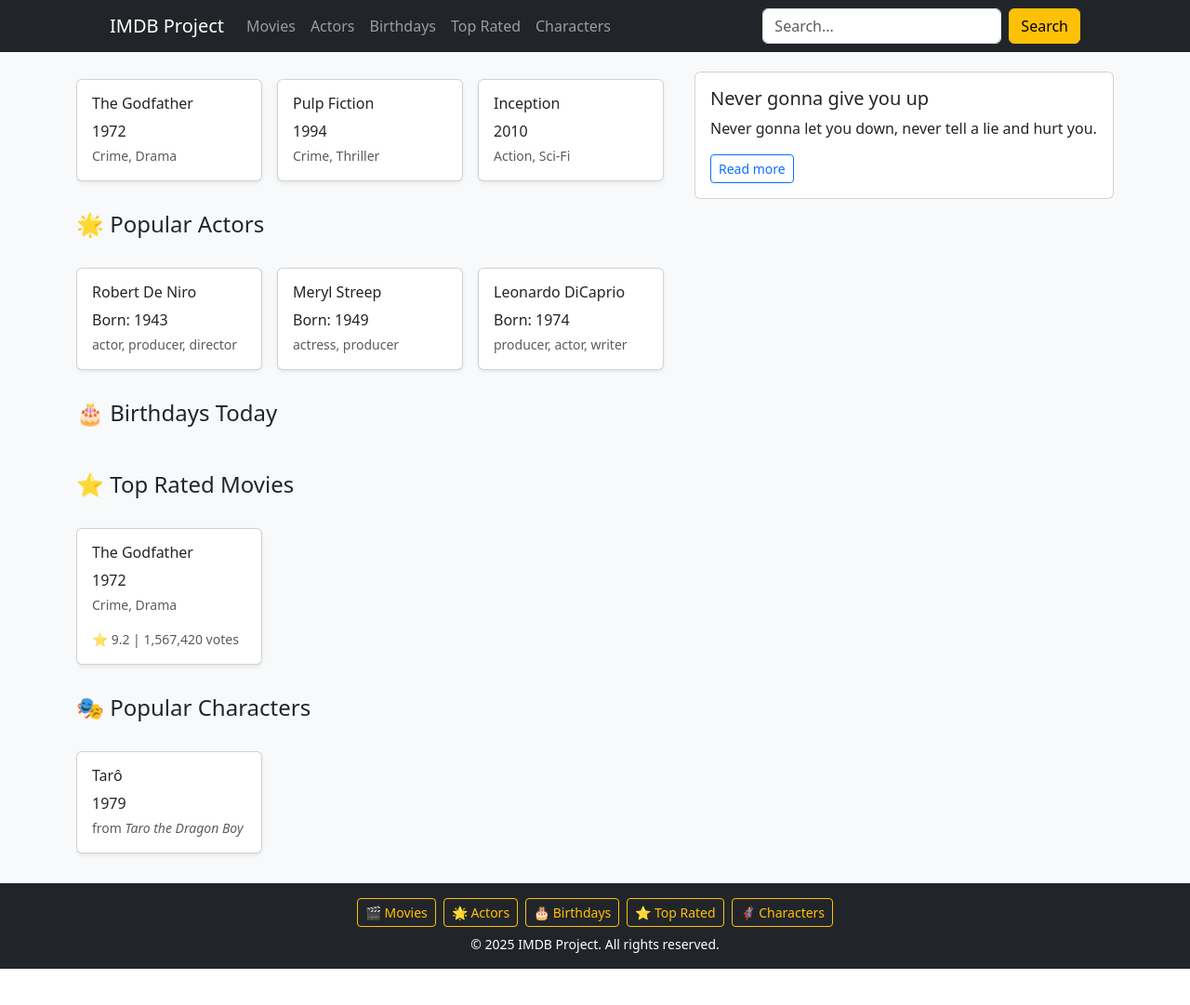
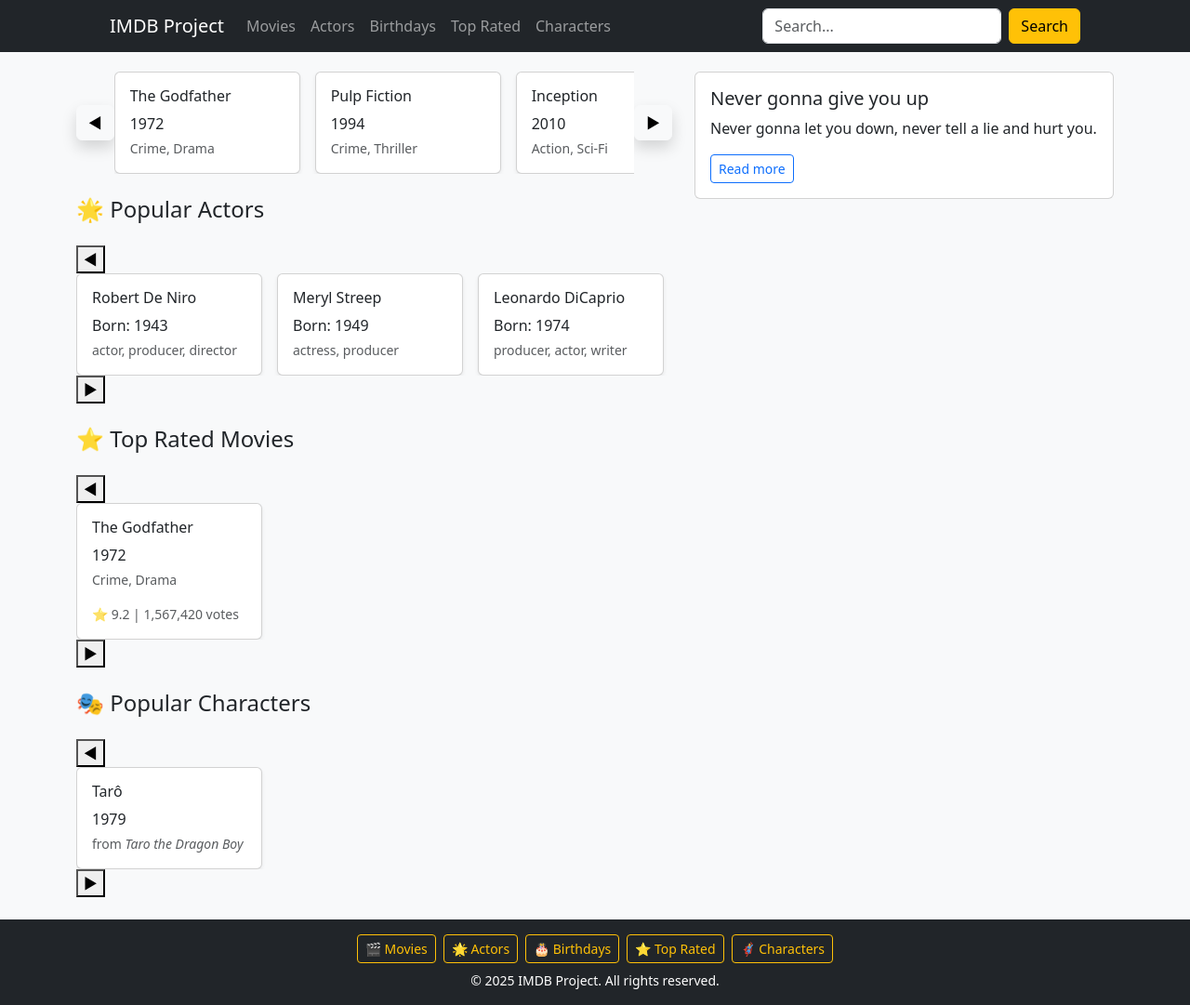
Before and after one commit to Michaellww/IMDB-group-project, a PHP site: page / in a window 1280 px wide. Shown: the whole page at 93% size. Before the commit the page ends 1042 px from the top, so only its background shows below. Run offline with PHP 8.4, Linux system fonts and the light colour scheme.

Commit message:
doing the arrow hover for the panes.

```diff
--- a/Skeleton/imdb-php/PHP/index.php
+++ b/Skeleton/imdb-php/PHP/index.php
@@ -31,8 +31,13 @@
                         </a>
                     </h4>
 
-
-                    <div class="d-flex overflow-auto gap-3 py-2" id="movie-results">
+                    <div class="position-relative">
+                        <div class="d-flex align-items-center justify-content-center">
+                            <button class="scroll-arrow btn btn-light shadow" onclick="scrollPane('movie-results', -1)">
+                                &#9664;
+                            </button>
+                            <div class="scroll-wrapper overflow-hidden" style="max-width: 100%; width: 660px;">
+                                <div class="d-flex gap-3" id="movie-results">
                                     <div class="card shadow-sm" style="min-width: 200px;">
                                         <div class="card-body">
                                             <h6 class="card-title text-truncate" title="The Godfather">The Godfather</h6>
@@ -54,7 +59,35 @@
                                             <p class="card-text text-muted small">Action, Sci-Fi</p>
                                         </div>
                                     </div>
-                        <!-- Add more cards as needed -->
+                                    <div class="card shadow-sm" style="min-width: 200px;">
+                                        <div class="card-body">
+                                            <h6 class="card-title text-truncate" title="The Godfather">The Godfather</h6>
+                                            <p class="card-text mb-1">1972</p>
+                                            <p class="card-text text-muted small">Crime, Drama</p>
+                                        </div>
+                                    </div>
+                                    <div class="card shadow-sm" style="min-width: 200px;">
+                                        <div class="card-body">
+                                            <h6 class="card-title text-truncate" title="Pulp Fiction">Pulp Fiction</h6>
+                                            <p class="card-text mb-1">1994</p>
+                                            <p class="card-text text-muted small">Crime, Thriller</p>
+                                        </div>
+                                    </div>
+                                    <div class="card shadow-sm" style="min-width: 200px;">
+                                        <div class="card-body">
+                                            <h6 class="card-title text-truncate" title="Inception">Inception</h6>
+                                            <p class="card-text mb-1">2010</p>
+                                            <p class="card-text text-muted small">Action, Sci-Fi</p>
+                                        </div>
+                                    </div>
+                                    <!-- more cards -->
+                                </div>
+                            </div>
+
+                            <button class="scroll-arrow btn btn-light shadow" onclick="scrollPane('movie-results', 1)">
+                                &#9654;
+                            </button>
+                        </div>
                     </div>
                     <!-- Add this anywhere near the end of <body> -->
                     <div class="modal fade" id="allMoviesModal" tabindex="-1" aria-labelledby="allMoviesLabel" aria-hidden="true">
@@ -80,12 +113,16 @@
                             </div>
                         </div>
                     </div>
-
                 </section>
 
                 <section id="popular-actors" class="my-4 section-margin">
                     <h4 class="mb-3 pb-2">🌟 Popular Actors</h4>
-                    <div class="d-flex overflow-auto gap-3 py-2" id="actor-results">
+                    <div class="position-relative">
+                        <button class="scroll-arrow left" onclick="scrollPane('actor-results', -1)">&#9664;</button>
+
+                        <div class="scroll-wrapper overflow-hidden">
+                            <div class="d-flex gap-3" id="actor-results">
+                                <!-- Actor cards go here -->
                                 <div class="card shadow-sm" style="min-width: 200px;">
                                     <div class="card-body">
                                         <h6 class="card-title text-truncate" title="Robert De Niro">Robert De Niro</h6>
@@ -107,20 +144,23 @@
                                         <p class="card-text text-muted small">producer, actor, writer</p>
                                     </div>
                                 </div>
-                        <!-- Add more actor cards here -->
+                                <!-- More cards -->
                             </div>
-                </section>
+                        </div>
 
-                <section id="birthday-celebs" class="my-4 section-margin">
-                    <h4 class="mb-3 pb-2">🎂 Birthdays Today</h4>
-                    <div class="row" id="birthday-results"></div>
+                        <button class="scroll-arrow right" onclick="scrollPane('actor-results', 1)">&#9654;</button>
+                    </div>
                 </section>
 
                 <section id="top-rated-movies" class="my-4 section-margin">
                     <h4 class="mb-3 pb-2">⭐ Top Rated Movies</h4>
 
-                    <div class="d-flex overflow-auto gap-3 py-2" id="rating-results">
-                        <!-- Example card -->
+                    <div class="position-relative">
+                        <button class="scroll-arrow left" onclick="scrollPane('rating-results', -1)">&#9664;</button>
+
+                        <div class="scroll-wrapper overflow-hidden">
+                            <div class="d-flex gap-3" id="rating-results">
+                                <!-- Rating cards go here -->
                                 <div class="card shadow-sm" style="min-width: 200px;">
                                     <div class="card-body">
                                         <h6 class="card-title text-truncate" title="The Godfather">The Godfather</h6>
@@ -129,18 +169,22 @@
                                         <p class="card-text text-muted small">⭐ 9.2 | 1,567,420 votes</p>
                                     </div>
                                 </div>
+                                <!-- More cards -->
+                            </div>
+                        </div>
 
-                        <!-- Repeat similar cards for each top-rated movie -->
-                        <!-- Use JS/PHP to loop over results from SQL query -->
-
+                        <button class="scroll-arrow right" onclick="scrollPane('rating-results', 1)">&#9654;</button>
                     </div>
                 </section>
 
                 <section id="popular-characters" class="my-4 section-margin">
                     <h4 class="mb-3 pb-2">🎭 Popular Characters</h4>
+                    <div class="position-relative">
+                        <button class="scroll-arrow left" onclick="scrollPane('character-results', -1)">&#9664;</button>
 
-                    <div class="d-flex overflow-auto gap-3 py-2" id="character-results">
-                        <!-- Example card -->
+                        <div class="scroll-wrapper overflow-hidden">
+                            <div class="d-flex gap-3" id="character-results">
+                                <!-- Character cards go here -->
                                 <div class="card shadow-sm" style="min-width: 200px;">
                                     <div class="card-body">
                                         <h6 class="card-title text-truncate" title="Tarô">Tarô</h6>
@@ -148,8 +192,11 @@
                                         <p class="card-text text-muted small">from <i>Taro the Dragon Boy</i></p>
                                     </div>
                                 </div>
+                                <!-- More cards -->
+                            </div>
+                        </div>
 
-                        <!-- Repeat for each character -->
+                        <button class="scroll-arrow right" onclick="scrollPane('character-results', 1)">&#9654;</button>
                     </div>
                 </section>
 
```
Lines whose indentation alone changed are shown as unchanged.
